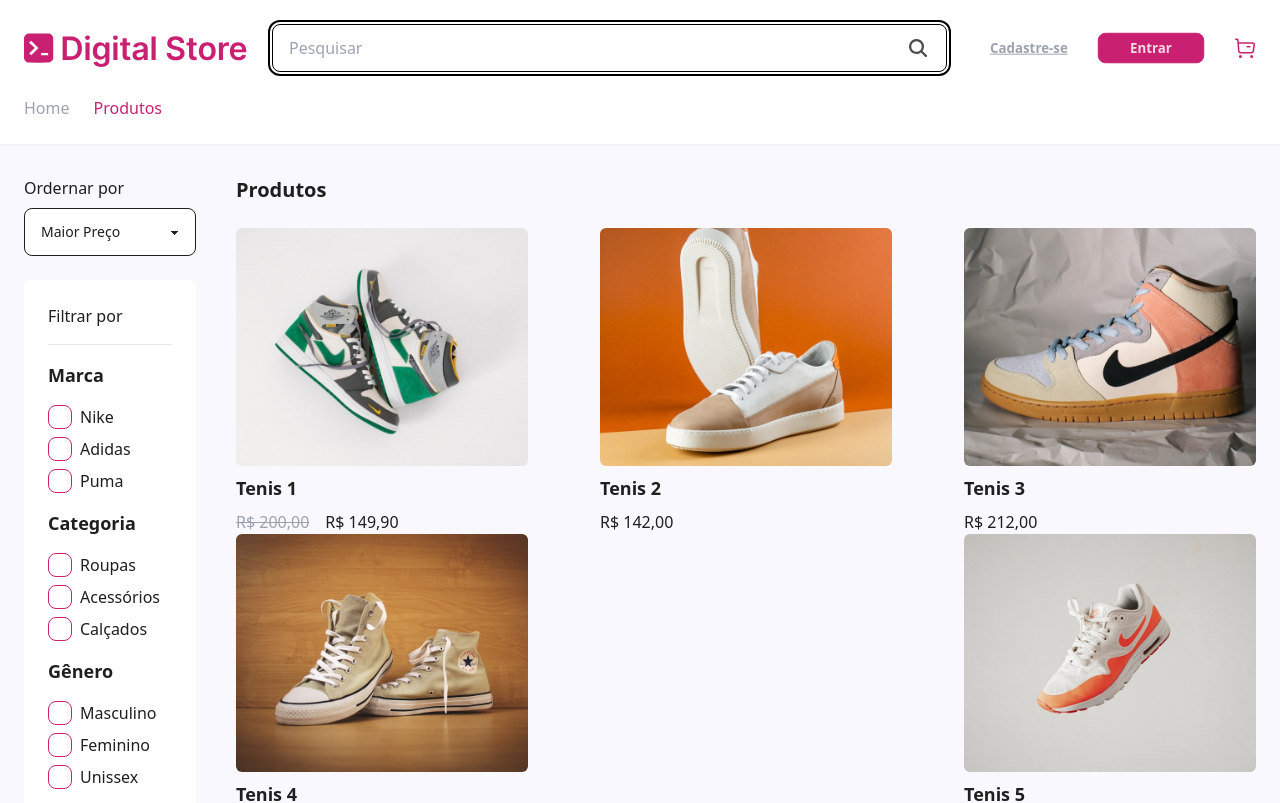
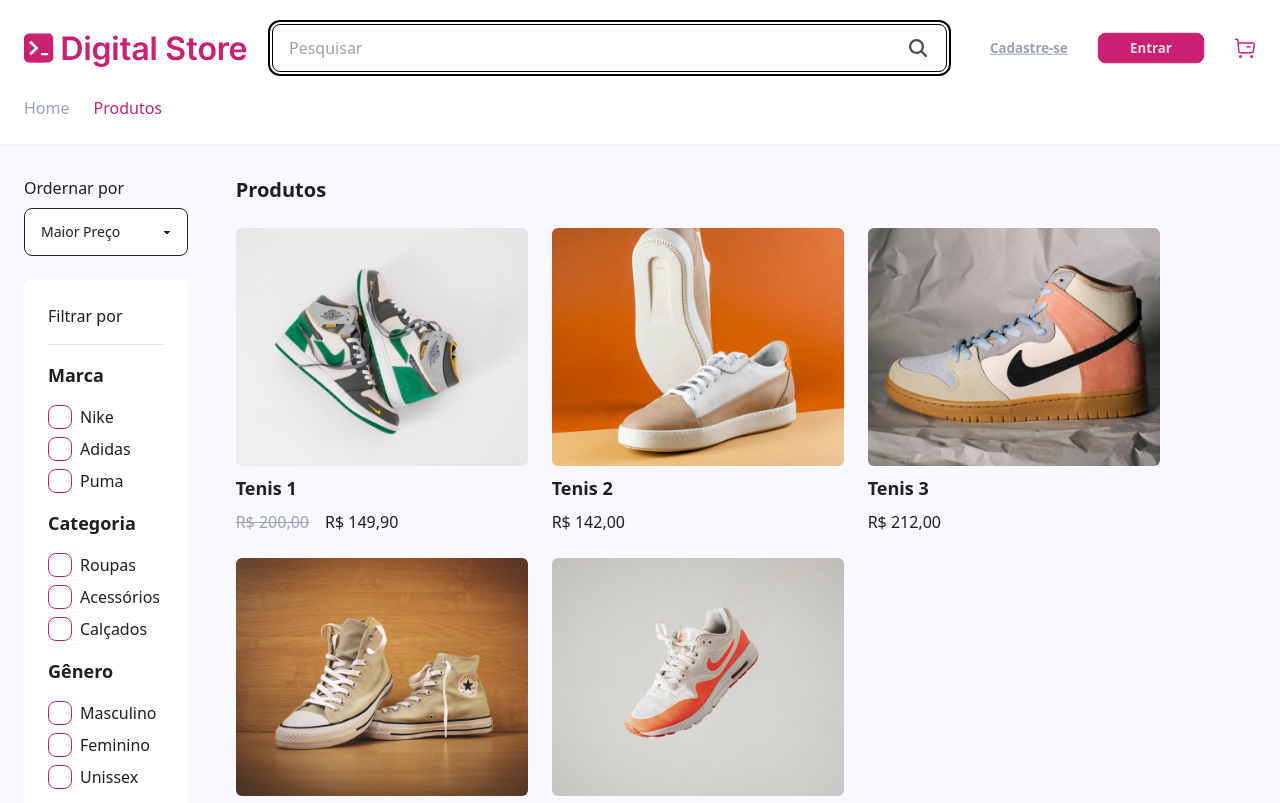
Before and after one commit to RomuloOliveira94/digital-store-v1, a React (Vite) app: page /products in a window 1280 px wide. Shown: the top 803 px of the page. Built offline with nearby package versions, Linux system fonts and the light colour scheme.

Commit message:
#add description on products

```diff
--- a/src/components/BuyBox.jsx
+++ b/src/components/BuyBox.jsx
@@ -22,22 +22,27 @@ const BuyBox = ({
         <span>({rating} avaliações)</span>
       </div>
       <div className="flex items-center gap-3">
+        {priceDiscount && (
+          <span className="font-semibold text-4xl">
+            {convertToCurrency(priceDiscount)}
+          </span>
+        )}
         <span
           className={`${
             priceDiscount
               ? "text-gray-500 line-through text-sm"
-              : "font-semibold text-lg"
+              : "font-semibold text-4xl"
           }`}
         >
           {convertToCurrency(price)}
         </span>
-        {priceDiscount && (
-          <span className="font-semibold text-lg">
-            {convertToCurrency(priceDiscount)}
-          </span>
-        )}
       </div>
-      <p className="text-md font-normal">{description}</p>
+      <div className="flex flex-col gap-2">
+        <h3 className="text-gray-500 font-semibold">
+          Descrição do produto:{" "}
+        </h3>
+        <p className="text-md font-normal">{description}</p>
+      </div>
       {children}
       <button className="text-2xl btn btn-primary md:w-1/3">Comprar</button>
     </div>
--- a/src/components/Header.jsx
+++ b/src/components/Header.jsx
@@ -75,6 +75,7 @@ const Header = () => {
                 className="grow"
                 placeholder="Pesquisar"
                 onChange={(e) => setSearch(e.target.value)}
+                onKeyUp={handleSubmit}
                 name="search"
                 autoFocus
               />
@@ -157,7 +158,7 @@ const Header = () => {
                 className="grow"
                 placeholder="Pesquisar"
                 onChange={(e) => setSearch(e.target.value)}
-                onKeyDown={handleSubmit}
+                onKeyUp={handleSubmit}
                 name="search"
                 autoFocus
               />
--- a/src/components/ProductListing.jsx
+++ b/src/components/ProductListing.jsx
@@ -4,7 +4,7 @@ import { Fragment } from "react";
 
 const ProductListing = ({ products }) => {
   return (
-    <div className="flex justify-between flex-wrap gap-4 md:gap-0">
+    <div className="flex items-center flex-wrap gap-6">
       {products.map((product) => (
         <Fragment key={product.id}>
           <ProductCard
--- a/src/components/ProductOptions.jsx
+++ b/src/components/ProductOptions.jsx
@@ -31,8 +31,8 @@ const ProductOptions = ({ option, optionsSelected, setOptionsSelected }) => {
   };
 
   return (
-    <div className="grid gap-1">
-      <h3 className="font-semibold text-lg">{option.name}</h3>
+    <div className="grid gap-2">
+      <h3 className="font-semibold text-gray-500">{option.name}:</h3>
       <ul className={`flex gap-2`}>
         {option.values.map((opt) => {
           if (option.type === "color") {
--- a/src/components/Section.jsx
+++ b/src/components/Section.jsx
@@ -1,6 +1,6 @@
 import PropTypes from "prop-types";
 
-const Section = ({ title, titleAlign, link, children }) => {
+const Section = ({ title, titleAlign, link, children, style }) => {
   return (
     <section className="container">
       <div className="flex items-center justify-between mb-6 w-full">
@@ -32,7 +32,7 @@ const Section = ({ title, titleAlign, link, children }) => {
           </a>
         )}
       </div>
-      <div>{children}</div>
+      <div className={style}>{children}</div>
     </section>
   );
 };
--- a/src/data/products.json
+++ b/src/data/products.json
@@ -3,6 +3,7 @@
     "id": 1,
     "name": "Tenis 1",
     "image": "/produc-image-1.jpeg",
+    "description": "Lorem ipsum dolor sit amet, consectetur adipiscing elit. Nullam auctor, nunc nec ultricies ultricies, nunc nunc.",
     "stars": 4,
     "rating": 24,
     "images": [
@@ -94,6 +95,7 @@
     "id": 2,
     "name": "Tenis 2",
     "image": "/produc-image-2.jpeg",
+    "description": "Lorem ipsum dolor sit amet, consectetur adipiscing elit. Nullam auctor, nunc nec ultricies ultricies, nunc nunc.",
     "stars": 2,
     "rating": 22,
     "images": [
@@ -185,6 +187,7 @@
     "id": 3,
     "name": "Tenis 3",
     "image": "/produc-image-3.jpeg",
+    "description": "Lorem ipsum dolor sit amet, consectetur adipiscing elit. Nullam auctor, nunc nec ultricies ultricies, nunc nunc.",
     "stars": 5,
     "rating": 65,
     "images": [
@@ -276,6 +279,7 @@
     "id": 4,
     "name": "Tenis 4",
     "image": "/produc-image-4.jpeg",
+    "description": "Lorem ipsum dolor sit amet, consectetur adipiscing elit. Nullam auctor, nunc nec ultricies ultricies, nunc nunc.",
     "stars": 3,
     "rating": 33,
     "images": [
@@ -367,6 +371,7 @@
     "id": 5,
     "name": "Tenis 5",
     "image": "/produc-image-5.jpeg",
+    "description": "Lorem ipsum dolor sit amet, consectetur adipiscing elit. Nullam auctor, nunc nec ultricies ultricies, nunc nunc.",
     "stars": 5,
     "rating": 12,
     "images": [
--- a/src/pages/ProductListingPage.jsx
+++ b/src/pages/ProductListingPage.jsx
@@ -28,16 +28,20 @@ const ProductListingPage = () => {
   useEffect(() => {
     if (search) {
       setProducts(
-        productsDb.filter((product) =>
-          product.name.toLowerCase().includes(search.toLowerCase())
+        productsDb.filter(
+          (product) =>
+            product.name.toLowerCase().includes(search.toLowerCase()) ||
+            product.price.toString().includes(search)
         )
       );
+    } else {
+      setProducts(productsDb);
     }
   }, [search]);
 
   return (
-    <div className="grid lg:grid-cols-6 md:gap-10">
-      <div className="flex flex-col mb-4 lg:mb-0">
+    <div className="flex flex-col lg:flex-row lg:gap-12">
+      <div className="flex flex-col mb-4 lg:mb-0 w-1/6">
         <div className="flex max-sm:items-center gap-4">
           <div className="flex flex-col w-full mb-6">
             <h1>Ordernar por</h1>
@@ -111,10 +115,16 @@ const ProductListingPage = () => {
           </div>
         )}
       </div>
-      <div className="lg:col-span-5">
-        <Section title="Produtos">
-          <ProductListing products={products} />
-        </Section>
+      <div>
+        {products.length > 0 ? (
+          <Section title="Produtos" style="flex">
+            <ProductListing products={products} />
+          </Section>
+        ) : (
+          <h1 className="text-center font-semibold my-6 text-2xl">
+            Nenhum produto encontrado...
+          </h1>
+        )}
       </div>
     </div>
   );
```
